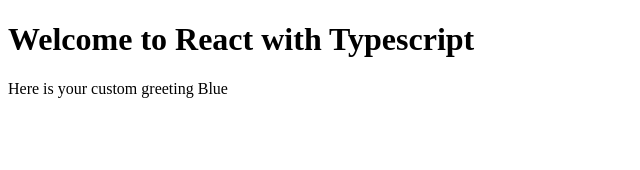
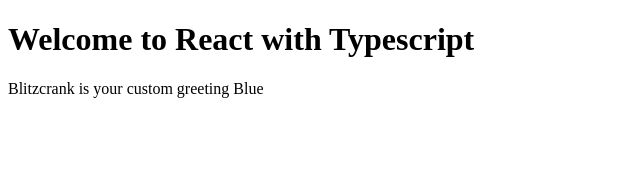
Before and after one commit to kakulo83/trello_clone_frontend, a React app: page / in a window 1280 px wide. Shown: the top 170 px of the page, without its empty margins (0-640 px from the left). Built offline with nearby package versions, Linux system fonts and the light colour scheme; the HTML template or start-up script is replaced by a standard one.

Commit message:
Hot reloading with auto refresh working

```diff
--- a/package.json
+++ b/package.json
@@ -5,7 +5,7 @@
   "scripts": {
     "start": "webpack --mode development",
     "build": "webpack --mode production",
-    "hot":   "webpack-dev-server --hotOnly"
+    "hot":   "webpack-dev-server --hot"
   },
   "keywords": [],
   "author": "",
--- a/src/components/Hello.tsx
+++ b/src/components/Hello.tsx
@@ -25,7 +25,7 @@
     return (
       <div>
         <h1>Welcome to React with Typescript</h1>
-      <p>Here is your custom greeting {this.props.greeting}</p>
+        <p>Blitzcrank is your custom greeting {this.props.greeting}</p>
       </div>
     );
   }
--- a/webpack.config.js
+++ b/webpack.config.js
@@ -4,11 +4,12 @@
   entry: {
     app: "./src/index.tsx",
   },
-  mode: "production",
+  mode: "development",
   devtool: "source-map",
   devServer: {
     contentBase: "./dist",
     hot: true,
+    liveReload: true,
   },
   resolve: {
     extensions: [".ts", ".tsx", ".js"]
```
